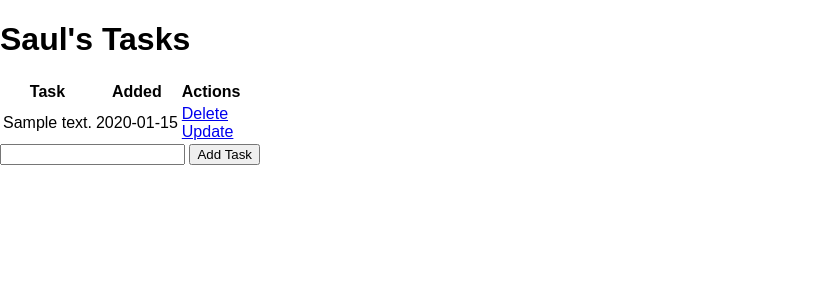
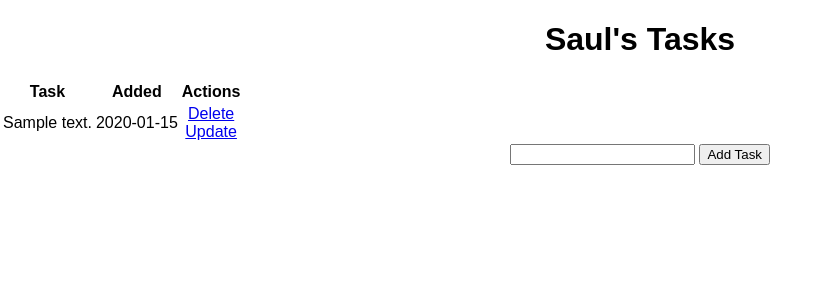
Before and after one commit to saulhappy/learningFlask, a Flask app: page / in a window 1280 px wide. Shown: the top 300 px of the page, without its empty margins (0-833 px from the left). Run offline with Flask 3, Linux system fonts and the light colour scheme; tables that the repository leaves empty hold one stand-in row (values such as "Sample post").

Commit message:
update index to conditionally render table

```diff
--- a/templates/index.html
+++ b/templates/index.html
@@ -8,8 +8,11 @@
 
 {% block body %}
 
-<div class="content">
-    <h1>Saul's Tasks</h1>
+<div class="content" style="text-align: center">
+    <h1 style="text-align: center">Saul's Tasks</h1>
+    {% if tasks|length < 1 %}
+    <h4 style="text-align: center">You currently have no tasks. Create on below.</h4>
+    {% else %}
 
         <table>
             <tr>
@@ -29,6 +32,7 @@
             {% endfor %}
             </tr>
         </table>
+    {% endif %}
     <form action="/" method="POST">
         <input type="text" name="content" id="content">
         <input type="submit" value="Add Task">
```
Lines whose indentation alone changed are shown as unchanged.
